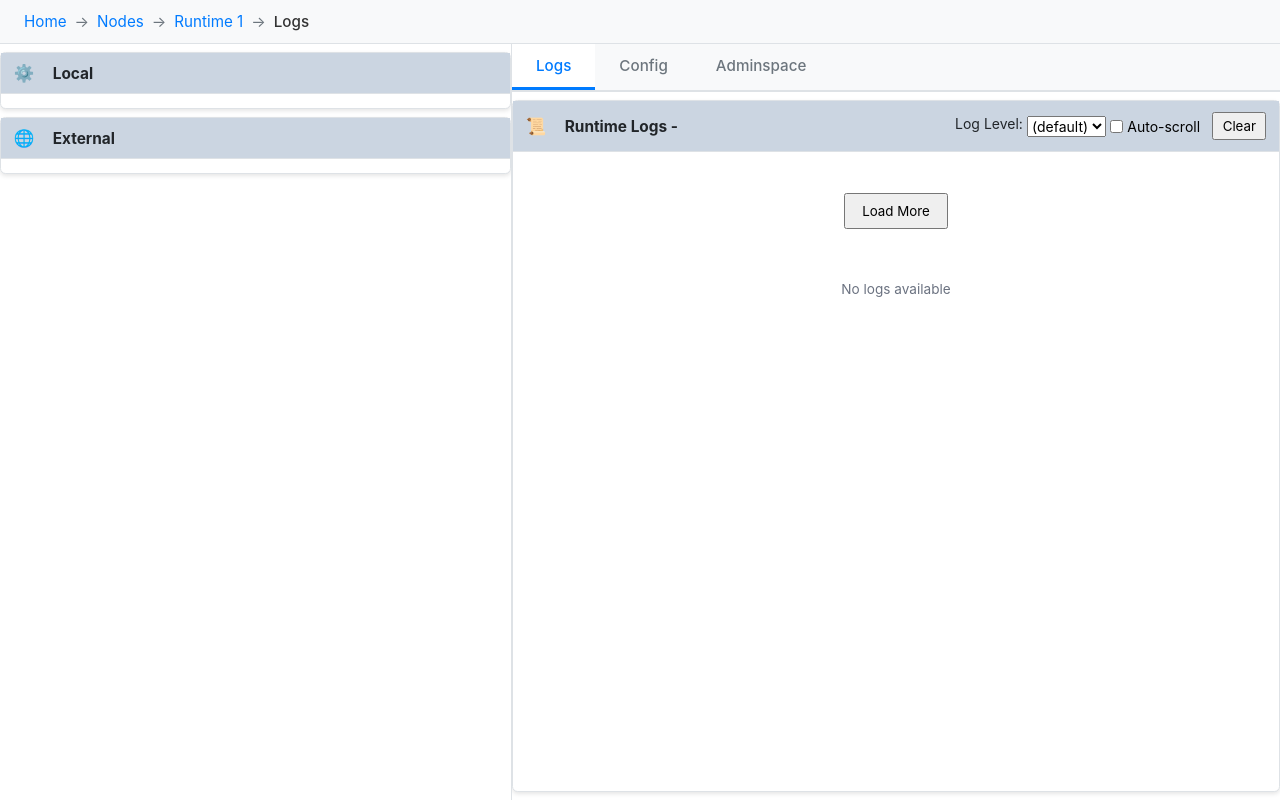
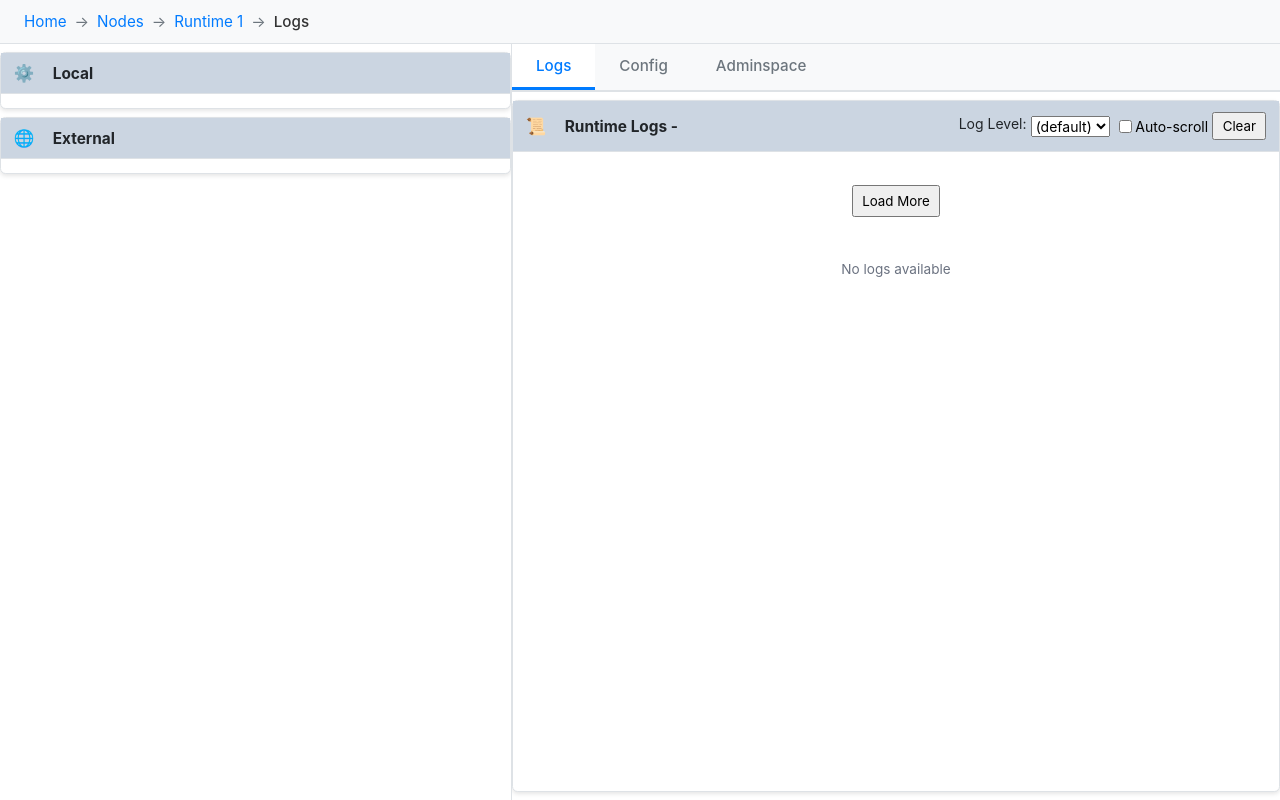
Before and after one commit to milyin/zenoh-sandbox, a Vue app: page /#/nodes/runtime/1/logs in a window 1280 px wide. Built offline with nearby package versions, Linux system fonts and the light colour scheme.

Commit message:
specific styling removed

```diff
--- a/public/themes/boxed.css
+++ b/public/themes/boxed.css
@@ -162,10 +162,30 @@
   vertical-align: middle;
 }
 
-.section-actions .auto-scroll-toggle {
-  font-size: var(--font-size-normal) !important;
-  font-weight: normal !important;
-  line-height: 1;
+.section-actions label {
+  font-size: var(--font-size-normal);
+  font-weight: normal;
+  line-height: 1.5;
+  vertical-align: middle;
+  cursor: pointer;
+  display: inline-flex;
+  align-items: center;
+  gap: var(--size-sm);
+}
+
+.section-actions input[type="checkbox"] {
+  cursor: pointer;
+}
+
+/* General button and control styles */
+.load-more-btn {
+  margin: var(--size-xl) auto;
+  padding: var(--size-lg) var(--size-xl);
+}
+
+.log-filter,
+.section-actions select {
+  margin-right: var(--size-lg);
 }
 
 .entity-info {
--- a/src/components/LogPanel.vue
+++ b/src/components/LogPanel.vue
@@ -428,28 +428,4 @@ onUnmounted(() => {
   color: var(--log-neutral-color, #666);
   padding: 2rem;
 }
-
-.load-more-btn {
-  margin: 1rem auto;
-  padding: 0.5rem 1rem;
-}
-
-.log-filter {
-  margin-right: 0.5rem;
-}
-
-.auto-scroll-toggle {
-  display: inline-flex;
-  align-items: center;
-  gap: 0.25rem;
-  margin-right: 0.5rem;
-  cursor: pointer;
-  font-size: inherit;
-  font-weight: inherit;
-  line-height: inherit;
-}
-
-.auto-scroll-toggle input[type="checkbox"] {
-  cursor: pointer;
-}
 </style>
```
